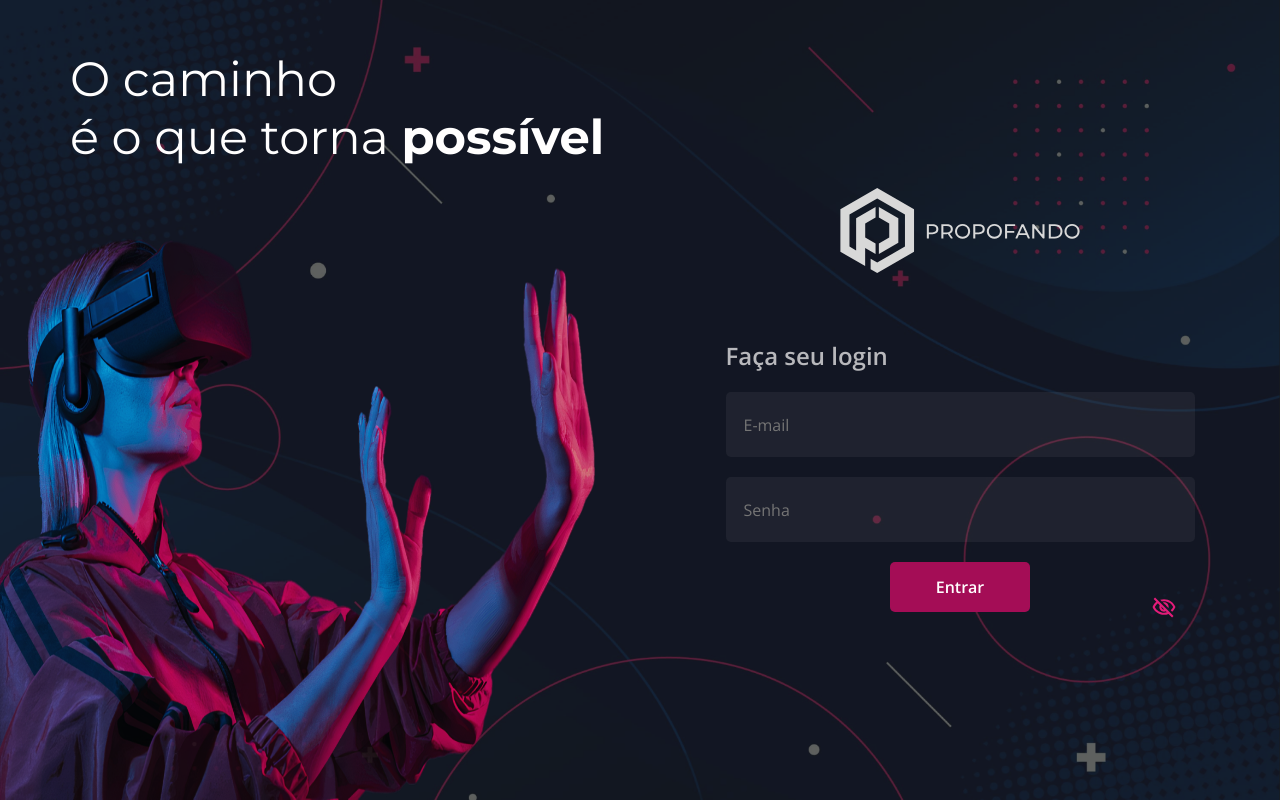
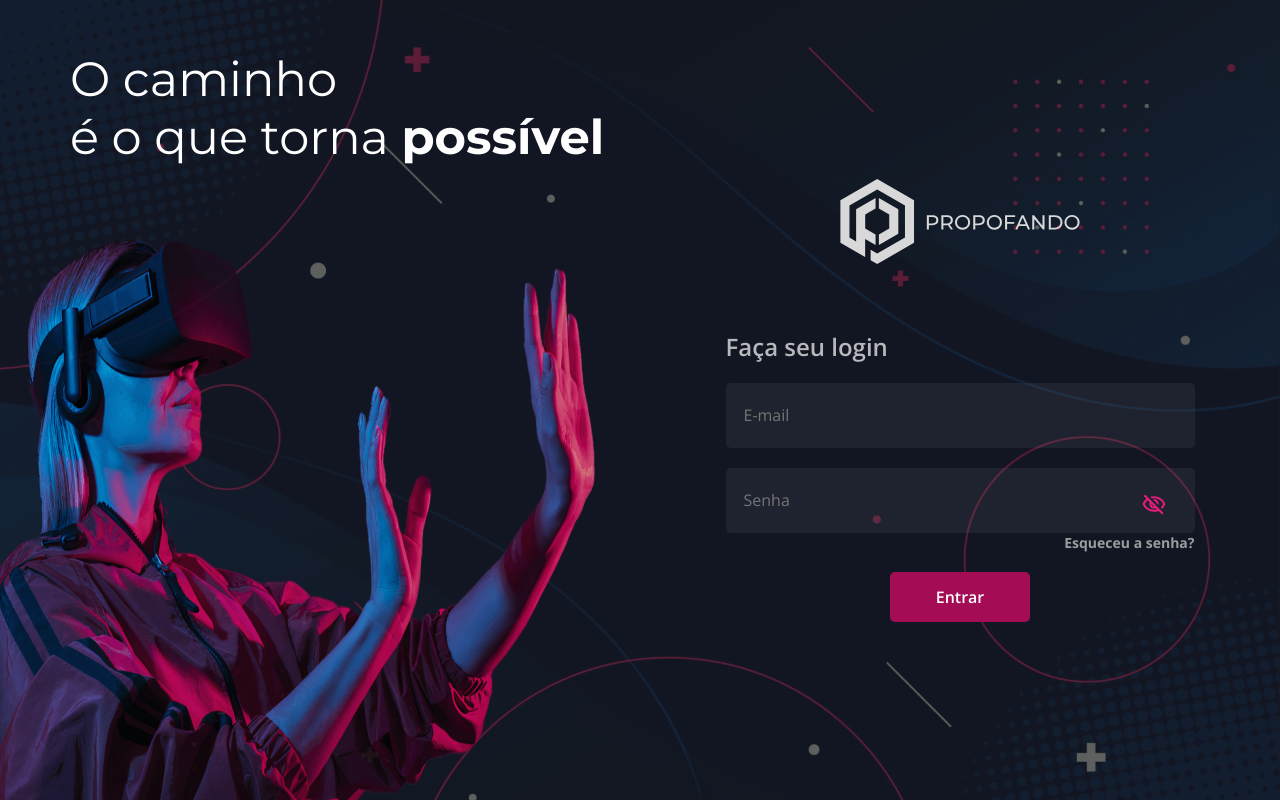
Before and after one commit to Thaina-Abrantes/propofando-frontend, a React (Create React App) app: page /login in a window 1280 px wide. Built offline with nearby package versions, Linux system fonts and the light colour scheme.

Commit message:
Adicionado cor do link. Position do icone de visibilidade ok. Erro não está validando

```diff
--- a/src/pages/Login/index.js
+++ b/src/pages/Login/index.js
@@ -83,6 +83,7 @@ export function Login() {
             <button
               onClick={login}
               className="button"
+
             >
               Entrar
             </button>
--- a/src/pages/LoginStudent/index.js
+++ b/src/pages/LoginStudent/index.js
@@ -1,14 +1,46 @@
 import { useState } from 'react';
+import { loginSchema } from 'validations/loginValidation';
 import style from './styles.module.scss';
 import logoDark from '../../assets/logo-dark.svg';
 import vr from '../../assets/Foto_VR.png';
 import openEye from '../../assets/visibility-icon.svg';
 import closedEye from '../../assets/visibility-off-icon.svg';
 
+const defaultValuesForm = { email: '', password: '' };
+
 export function LoginStudent() {
   const [open, setOpen] = useState(false);
+  const [form, setForm] = useState(defaultValuesForm);
+  const [erroEmail, setErroEmail] = useState('');
+  const [erroPassword, setErroPassword] = useState('');
+
+  async function handleSubmit(event) {
+    setErroEmail('');
+    setErroPassword('');
+    event.preventDefault();
+
+    try {
+      await loginSchema.validateSync({
+        email: event.target[0].value,
+        password: event.target[1].value,
+      });
+    } catch (error) {
+      if (error.params.path === 'email') {
+        setErroEmail(error.message);
+        return;
+      }
+      if (error.params.path === 'password') {
+        setErroPassword(error.message);
+      }
+    }
+  }
+
+  function handleChange(event) {
+    setForm({ ...form, [event.target.name]: event.target.value });
+  }
 
   return (
+
     <div className={style.container}>
       <div className={style['container-left']}>
         <h1>
@@ -24,27 +56,44 @@ export function LoginStudent() {
       <div className={style['container-right']}>
         <div className={style['container-card']}>
           <img src={logoDark} alt="Logo Propofando" />
-          <form>
+          <form onSubmit={handleSubmit}>
             <h2>Faça seu login</h2>
-            <div>
-              <input className="input" placeholder="E-mail" />
+
+            <div className="containerInput">
+              <input
+                className={erroEmail ? 'error-dark' : 'input'}
+                placeholder="E-mail"
+                name="email"
+                value={form.email}
+                onChange={(event) => handleChange(event)}
+              />
+              {erroEmail && <span>{erroEmail}</span>}
             </div>
+
             <div className={style['password-input']}>
               <button
                 type="button"
                 onClick={() => setOpen(!open)}
               >
                 <img src={open === false ? closedEye : openEye} alt="Visibiidade" />
+              </button>
 
-              </button>
-              <input className="input" placeholder="Senha" type={open === false ? 'password' : 'text'} />
+              <input
+                className={erroPassword ? 'error-dark' : 'input'}
+                placeholder="Senha"
+                name="password"
+                value={form.password}
+                type={open === false ? 'password' : 'text'}
+                onChange={(event) => handleChange(event)}
+              />
+              <a href="#">Esqueceu a senha? </a>
             </div>
+
             <div className={style.btn}>
               <button className="button">Entrar</button>
             </div>
           </form>
         </div>
-
       </div>
     </div>
   );
--- a/src/pages/LoginStudent/styles.module.scss
+++ b/src/pages/LoginStudent/styles.module.scss
@@ -28,7 +28,6 @@
   }
 }
 .container-right {
-  position: relative;
   width: 50%;
   height: 100vh;
   display: flex;
@@ -41,7 +40,6 @@
   input {
     width: 469px;
     height: 65px;
-    margin-bottom: 20px;
   }
 
   h2 {
@@ -71,14 +69,18 @@
 }
 
 .password-input {
+  display: flex;
+  flex-direction: column;
+  position: relative;
   button {
     all: unset;
     cursor: pointer;
   }
+
   img {
     position: absolute;
-    right: 100px;
-    bottom: 180px;
+    right: 25px;
+    bottom: 35px;
     width: 32px;
     height: 25px;
   }
@@ -86,4 +88,17 @@
   input::-ms-clear {
     display: none;
   }
+  a {
+    display: flex;
+    width: 100%;
+    justify-content: flex-end;
+
+    font-style: normal;
+    font-weight: 700;
+    font-size: 14px;
+    text-decoration: none;
+    color: var(--white600);
+  }
+  margin-top: 20px;
+  margin-bottom: 20px;
 }
--- a/src/styles/index.scss
+++ b/src/styles/index.scss
@@ -28,6 +28,7 @@
   --white300: #f3f3f399;
   --white400: #fcfcfc;
   --white500: #fffefeb3;
+  --white600: #d6d6d6b3;
 }
 
 @import url("./button.scss");
```
